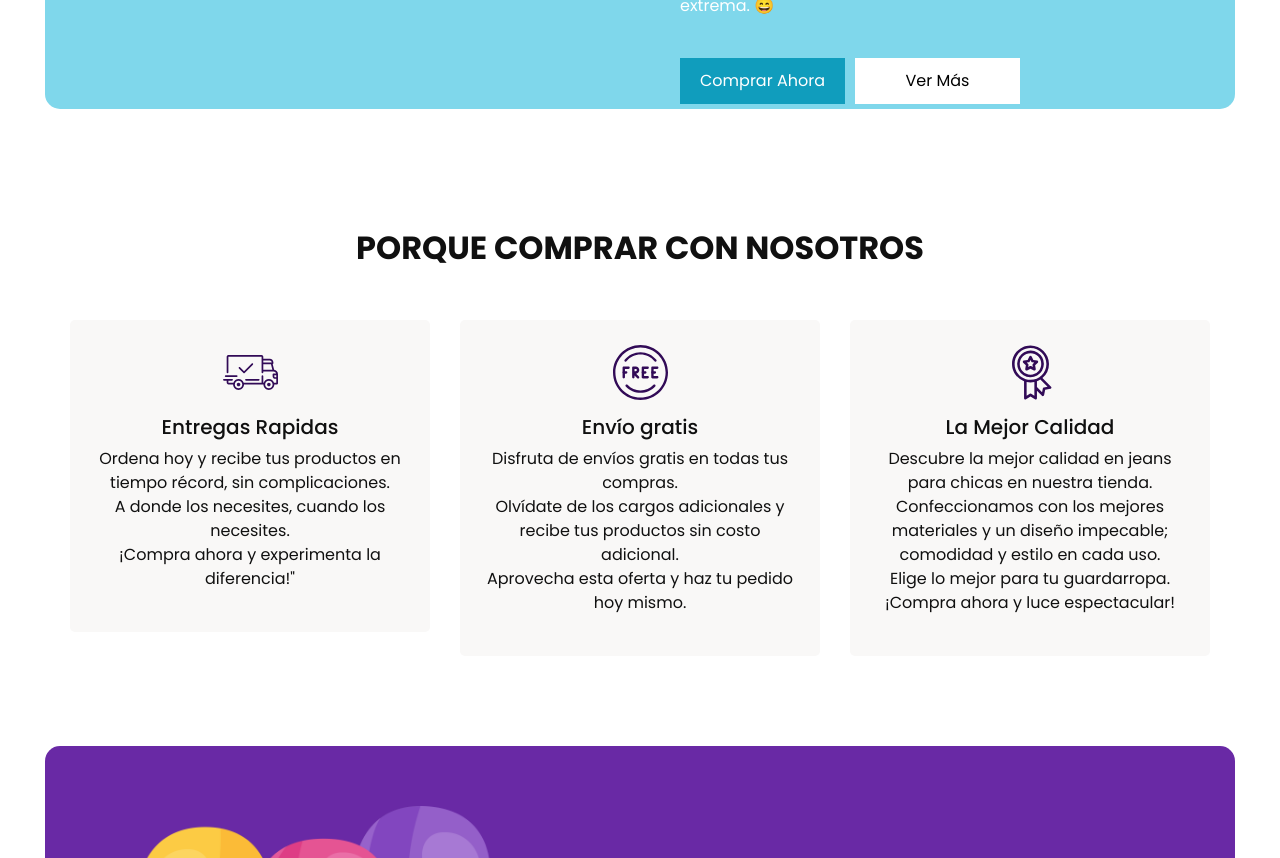
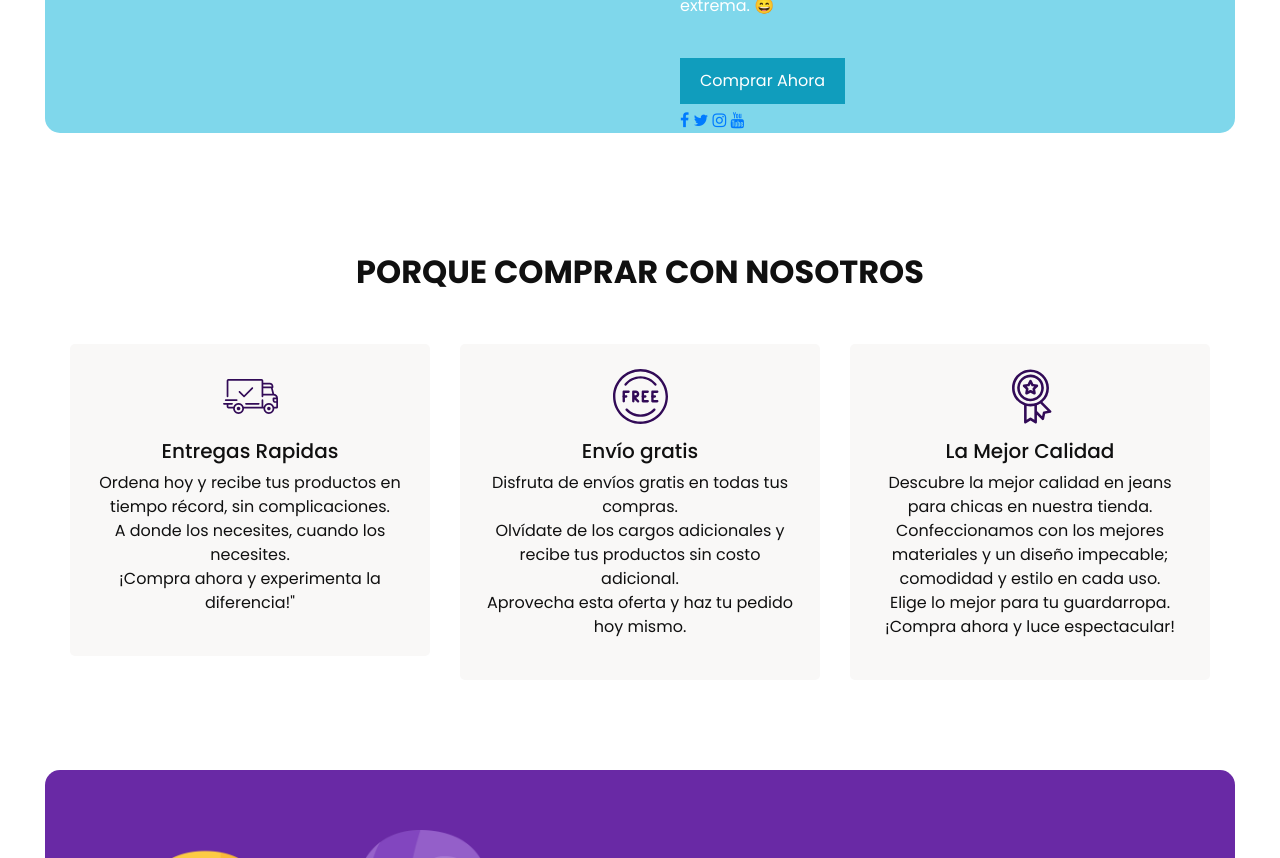
Before and after one commit to Haqui82/MariaE_MVP, a website: page Front-End/html/index.html in a window 1280 px wide. Shown: the part 2463-3321 px from the top of the page. Drawn offline with nearby package versions, Linux system fonts and the light colour scheme.

Commit message:
first button replacement, No alignment No aesthetics

```diff
--- a/Front-End/html/index.html
+++ b/Front-End/html/index.html
@@ -450,10 +450,23 @@
                 <a href="ingresar.html" class="btn1">
                   Comprar Ahora
                 </a>
-                <a href="#" class="btn2">
-                  Ver Más
-                </a>
               </div>
+              <div class="social_container">
+      <div class="social_box">
+        <a href="">
+          <i class="fa fa-facebook" aria-hidden="true"></i>
+        </a>
+        <a href="">
+          <i class="fa fa-twitter" aria-hidden="true"></i>
+        </a>
+        <a href="">
+          <i class="fa fa-instagram" aria-hidden="true"></i>
+        </a>
+        <a href="">
+          <i class="fa fa-youtube" aria-hidden="true"></i>
+        </a>
+      </div>
+    </div>
             </div>
           </div>
         </div>
```
